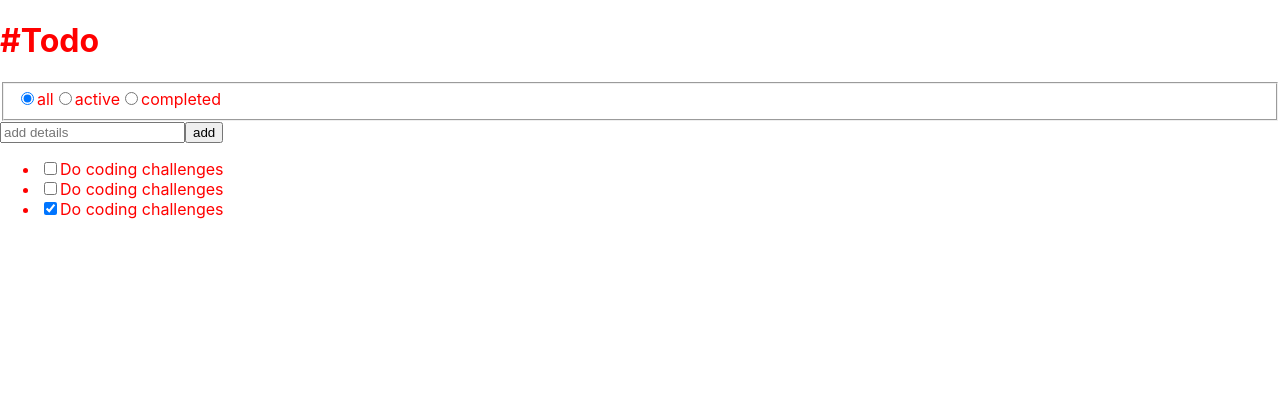
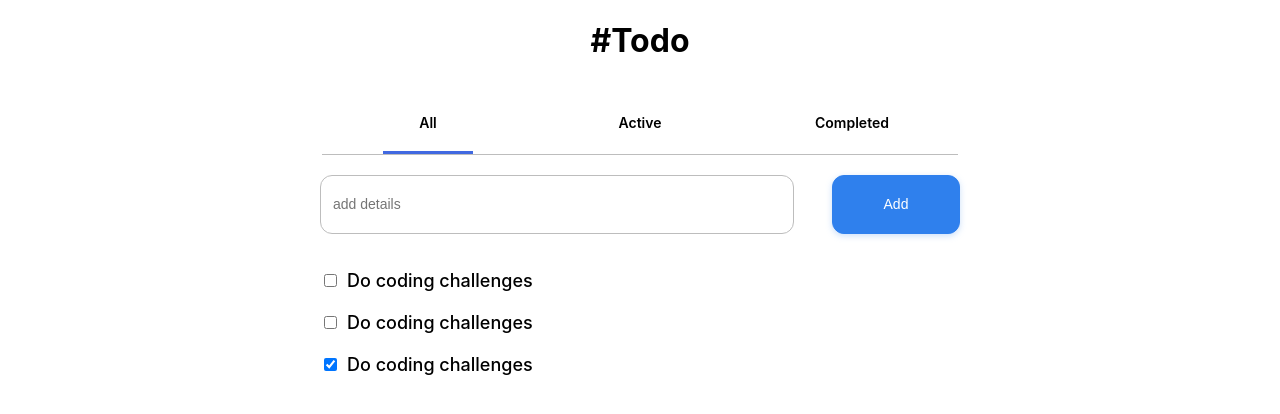
Before and after one commit to younessbennaj/todo-app, a React (Create React App) app: page / in a window 1280 px wide. Shown: the top 414 px of the page. Built offline with nearby package versions, Linux system fonts and the light colour scheme.

Commit message:
add style with scss

```diff
--- a/src/App.js
+++ b/src/App.js
@@ -116,20 +116,19 @@ function App() {
           <label htmlFor="active"><input type="radio" value="isActive" name="filter" id="active" /><span>active</span></label>
           <label htmlFor="completed"><input type="radio" value="isCompleted" name="filter" id="completed" /><span>completed</span></label>
         </fieldset>
-        <div>
+        <div className="todo__input-group">
           <label htmlFor="task" style={{ display: "none" }}></label>
-          <input value={createdTask} onChange={inputChange} type="text" name="task" id="task" placeholder="add details" />
-          <input type="submit" value="add" />
+          <input className="todo__input" value={createdTask} onChange={inputChange} type="text" name="task" id="task" placeholder="add details" />
+          <input className="todo__btn" type="submit" value="add" />
         </div>
-        <div>
-          <ul>
+
+        <ul className="todo__tasks-list">
           {filtredTasks.map(task => {
             return (
               <li key={task.id}><input defaultChecked={task.isCompleted} type="checkbox" name="task" id="" onChange={(e) => checkTask(e, task.id)} /><label htmlFor="">{task.description}</label></li>
             )
           })}
         </ul>
-        </div>
       </form>
     </div>
   );
--- a/src/App.scss
+++ b/src/App.scss
@@ -1,6 +1,95 @@
 
-$red: red;
 
 .todo {
-    color: $red;
+    margin: 0 auto;
+    width: 50vw;
+    height: 100vh;
+    display: flex;
+    flex-direction: column;
+
+
+    &__title {
+        text-align: center;
+    }
+
+    &__form {
+        padding: 30px 0px;
+    }
+
+    &__fieldset {
+        border: none;
+        display: flex;
+        justify-content: space-around;
+        padding: 0;
+        border-bottom: 1px solid #BDBDBD;
+
+        label {
+            display: inline-block;
+
+            input {
+                display: none;
+            }
+
+            span {
+                text-transform: capitalize;
+                padding-bottom: 20px;
+                display: inline-block;
+                font-weight: 600;
+                font-size: 14px;
+                line-height: 17px;
+                min-width: 90px;
+                text-align: center;
+            }
+
+            input:checked + span {
+
+                border-bottom: 3px solid royalblue;
+
+            }
+        }
+    }
+
+    &__input-group {
+        padding: 20px 0;
+        display: flex;
+        justify-content: space-between;
+    }
+
+    &__input {
+        border: 1px solid #BDBDBD;
+        border-radius: 12px;
+        padding: 20px 12px;
+        width: 70%;
+        font-size: 14px;
+        line-height: 17px;
+     }
+
+     &__btn {
+        width: 20%;
+        background: #2F80ED;
+        box-shadow: 0px 2px 6px rgba(127, 177, 243, 0.4);
+        border: 1px solid #2F80ED;
+        color: #fff;
+        border-radius: 12px;
+        text-transform: capitalize;
+        font-size: 14px;
+        line-height: 17px;
+     }
+
+     &__tasks-list {
+         list-style: none;
+         padding: 0;
+
+         li {
+             display: block;
+             margin-bottom: 20px;
+
+             label {
+                 padding-left: 7px;
+                 font-weight: 500;
+                font-size: 18px;
+                line-height: 22px;
+             }
+         }
+     }
 }
```
Lines whose indentation alone changed are shown as unchanged.
